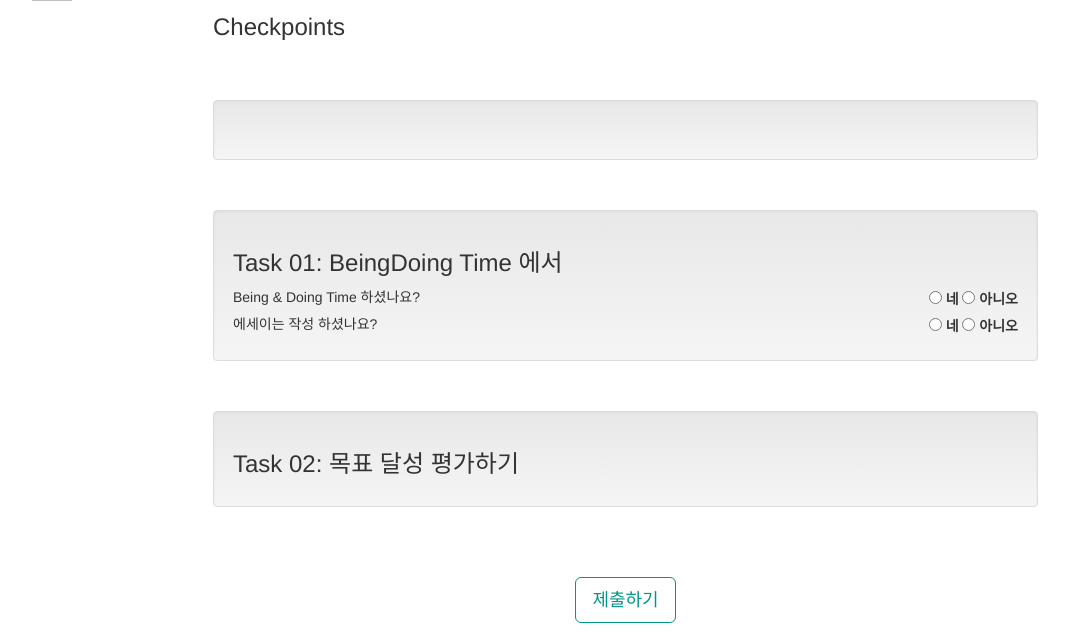
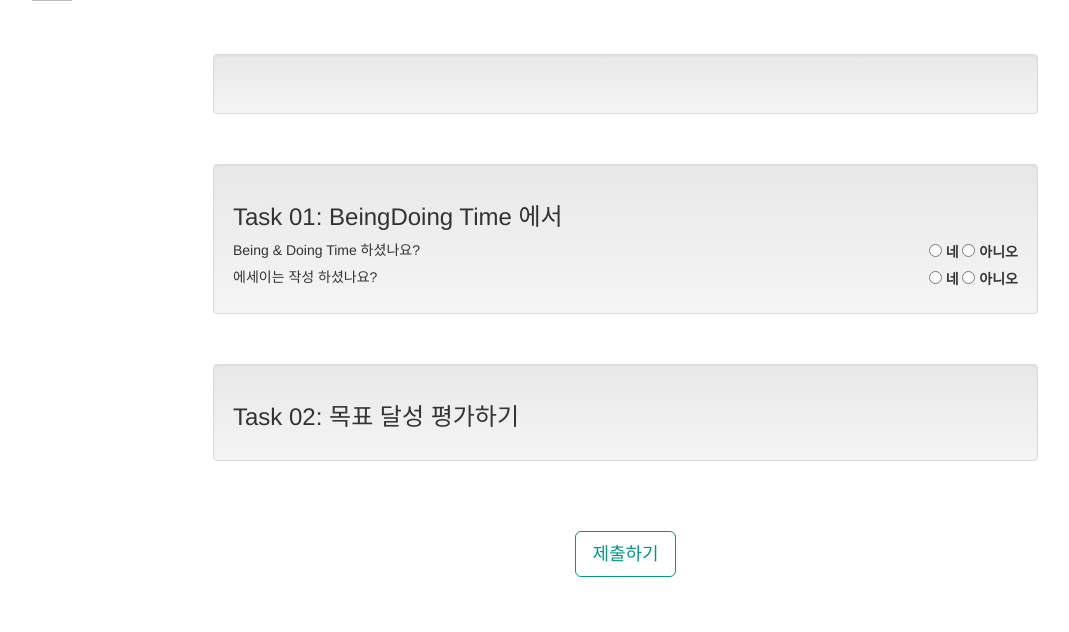
Before and after one commit to suminb/bnd, a Python web app: template bnd/templates/checkpoint/view.html in a window 1280 px wide. Shown: the part 139-771 px from the top of the page, without its empty margins (157-1226 px from the left). Run offline with Jinja, Linux system fonts and the light colour scheme; the template is opened without the code that fills it, so the values that code supplies are empty; some libraries are stand-ins or nearby versions.

Commit message:
Do not show 'checkpoints' header

```diff
--- a/bnd/templates/macros.html
+++ b/bnd/templates/macros.html
@@ -15,7 +15,6 @@
 {% endmacro %}
 
 {% macro render_checkpoints(user, team, checkpoints) %}
-  <h3>Checkpoints</h3>
   <div class="row checkpoints">
   {% for checkpoint in checkpoints %}
     <div class="col-sm-2 checkpoint">
```
